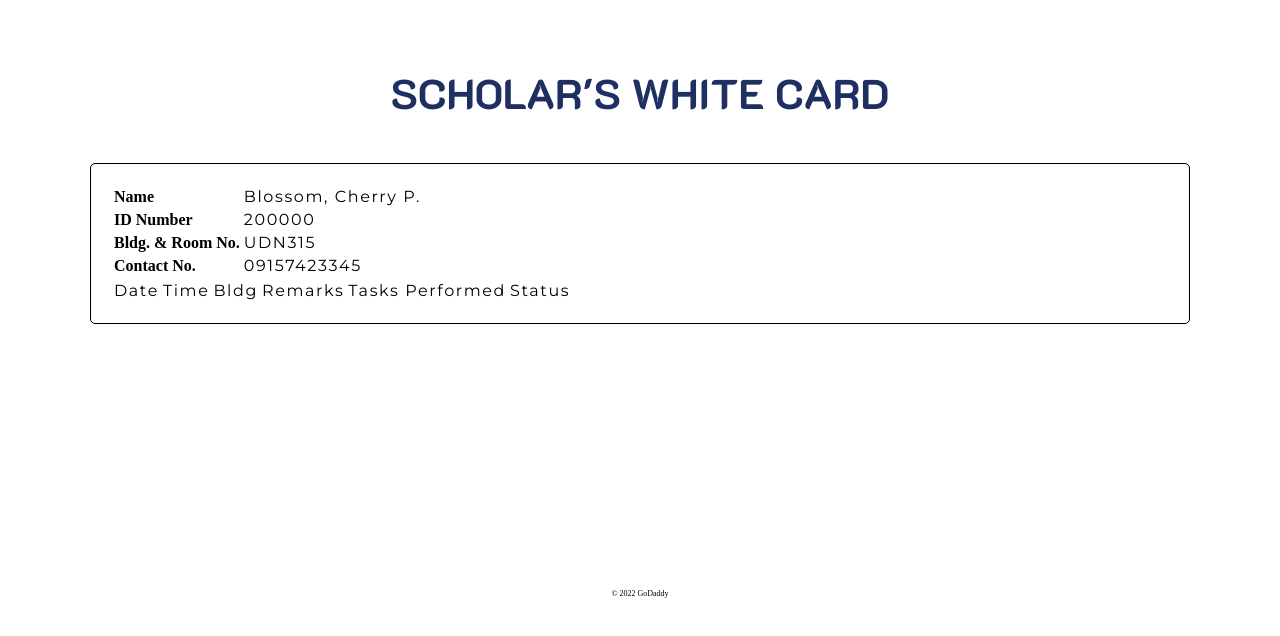
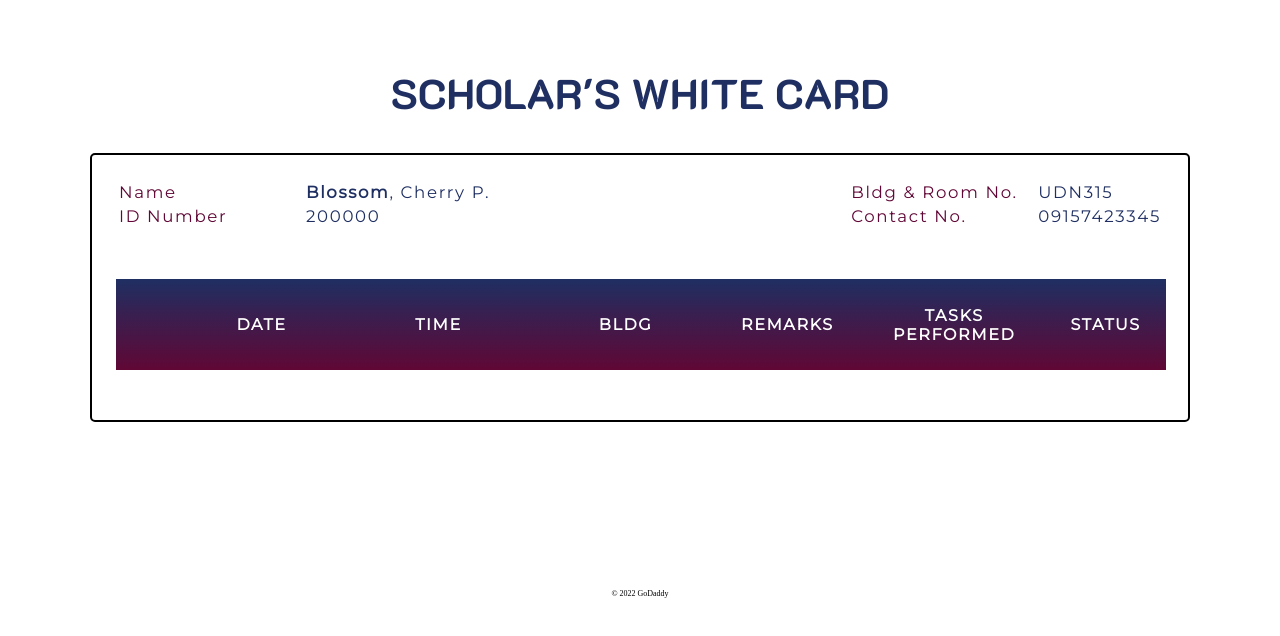
Before and after one commit to IrishMorales/dorm-service-tracker, a Django app: page /user_scholar/200000/white_card/ in a window 1280 px wide. Shown: the part 164-800 px from the top of the page. Run offline with Django 4.2, Linux system fonts and the light colour scheme; data comes from the database, SQL or seed files in the repository.

Commit message:
Modified user_scholar profile template

```diff
--- a/static/base.css
+++ b/static/base.css
@@ -54,7 +54,7 @@
 }
 
 .card {
-    border: 1px solid black;
+    border: 2px solid black;
     border-radius: 5px;
     margin: 10px;
     padding: 20px;
@@ -336,14 +343,46 @@
     padding: 0.5em 3.5em 0.5em 3.5em;
     border-radius: 0.8em;
     background: linear-gradient(90deg, #600735, #1F2F62);
+}
+
+.profile-signup a {
     color: white;
+    text-decoration: none;
+}
+.profile-signup a:visited {
+    color: white;
+    text-decoration: none;
+}
+    /* user-admin-related */
+.profile-edit-button {
+    display: flex;
+    justify-content: center;
+    margin: 3.5em 1em 1.5em 1em;
+}
+.profile-edit-button button{
+    font-family: "K2D", "sans-serif";
+    padding: 0.5em 4.5em 0.5em 4.5em;
+    border-radius: 0.8em;
+    background: linear-gradient(90deg, #600735, #1F2F62);
+    color: white;
+}
+    /* user_scholar-related */
+.dorm-assistant-kit {
+    font-family: "K2D", "sans-serif";
+    text-decoration: none;
+    margin-top: 4em;
+    padding-left: 0.8em;
+    color: #1F2F62;
+    font-size: 1.2em;
+    font-weight: 500;
+}
+.dorm-assistant-kit a:visited {
+    color:#1F2F62;
 }
 
 
-
-
 /* Scholars White Card */
-.admin-scholar-white-card {
+.scholar-white-card {
     padding: 1.5em 1.5em 1.5em 1.5em;
 }
 .white-card-details {
@@ -367,12 +406,12 @@
     padding-right: 0;
 }
 
-.admin-scholar-white-card-summary {
+.scholar-white-card-summary {
     width: 100%;
     border-collapse: collapse;
 }
 
-.admin-scholar-white-card-header {
+.scholar-white-card-header {
     display: flex;
     padding: 2vw 1.5vw 2vw 1.5vw;
     background: linear-gradient(#1F2F62, #600735);
@@ -381,7 +420,7 @@
     margin-bottom: 2vw;
 }
 
-.admin-scholar-white-card-header td {
+.scholar-white-card-header td {
     text-align: center;
     color: white;
     text-transform: capitalize;
@@ -390,63 +429,63 @@
     padding-right: 2%;
 }
 
-.admin-scholar-white-card-body {
+.scholar-white-card-body {
     display: flex;
     padding: 2vw 1vw 2vw 1vw;
     gap: 1%;
     width:96%;
 }
 
-.admin-scholar-white-card-body td{
+.scholar-white-card-body td{
     text-align: center;
     background-color: #D9D9D9;
     padding: 1.2% 2% 1.2% 2%;
 }
 
-.admin-scholar-white-card-header td:first-child {
+.scholar-white-card-header td:first-child {
     width: .5%;
 
 }
-.admin-scholar-white-card-body td:first-child{
+.scholar-white-card-body td:first-child{
     width: .5%;
     background-color: white;
     font-weight: bolder ;
 }
 
-.admin-scholar-white-card-header td:nth-child(2) {
+.scholar-white-card-header td:nth-child(2) {
     width: 10%;
 }
-.admin-scholar-white-card-body td:nth-child(2) {
+.scholar-white-card-body td:nth-child(2) {
     width: 10%;
 }
-.admin-scholar-white-card-header td:nth-child(3) {
+.scholar-white-card-header td:nth-child(3) {
     width: 15%;
 }
-.admin-scholar-white-card-body td:nth-child(3) {
+.scholar-white-card-body td:nth-child(3) {
     width: 15%;
 }
-.admin-scholar-white-card-header td:nth-child(4) {
+.scholar-white-card-header td:nth-child(4) {
     width: 12%;
 }
-.admin-scholar-white-card-body td:nth-child(4) {
+.scholar-white-card-body td:nth-child(4) {
     width: 12.3%;
 }
-.admin-scholar-white-card-header td:nth-child(5) {
+.scholar-white-card-header td:nth-child(5) {
     width: 10%;
 }
-.admin-scholar-white-card-body td:nth-child(5) {
+.scholar-white-card-body td:nth-child(5) {
     width: 10%;
 }
-.admin-scholar-white-card-header td:nth-child(6) {
+.scholar-white-card-header td:nth-child(6) {
     width: 13%;
 }
-.admin-scholar-white-card-body td:nth-child(6) {
+.scholar-white-card-body td:nth-child(6) {
     width: 13%;
 }
-.admin-scholar-white-card-header td:last-child {
+.scholar-white-card-header td:last-child {
     width: 5%;
 }
-.admin-scholar-white-card-body td:last-child {
+.scholar-white-card-body td:last-child {
     width: 5%;
 }
 
--- a/templates/scholar_white_card.html
+++ b/templates/scholar_white_card.html
@@ -16,52 +16,61 @@
 <main>
 <h2>SCHOLAR'S WHITE CARD</h2>
 
-<div class="flex-row">
-    <div class="card flex-3-2">
+<div class="card scholar-white-card">
+    <div class="white-card-details">
         <table>
-            <tr class="align-left">
-                <th>Name</th>
-                <td>{{ scholar_details.scholar_LN }}, {{ scholar_details.scholar_FN }} {{ scholar_details.scholar_MI}}. </td>
+            <tr>
+                <td>Name</td>
+                <td><span>{{ scholar_details.scholar_LN }}</span>, {{ scholar_details.scholar_FN }} {{ scholar_details.scholar_MI}}.</td>
             </tr>
-            <tr  class="align-left">
-                <th>ID Number</th>
+            <tr>
+                <td>ID Number</td>
                 <td>{{ scholar_details.scholar_id }}</td>
             </tr>
-            <tr  class="align-left">
-                <th>Bldg. & Room No.</th>
+        </table>
+        <table>
+            <tr>
+                <td>Bldg & Room No.</td>
                 <td>{{ scholar_details.room_code }}</td>
             </tr>
-            <tr  class="align-left">
-                <th>Contact No.</th>
+            <tr>
+                <td>Contact No.</td>
                 <td>{{ scholar_details.contact_no }}</td>
             </tr>
+        </table>
 
-            <table>
-                <tr>
-                    <td>Date</td>
-                    <td>Time</td>
-                    <td>Bldg</td>
-                    <td>Remarks</td>
-                    <td>Tasks Performed</td>
-                    <td>Status</td>
-                </tr>
+    </div>
+    <br>
 
-                {% for entry in service_hours %}
+        <table class="scholar-white-card-summary">
+            <tr class="scholar-white-card-header">
+                <td>&nbsp;</td>
+                <td>DATE</td>
+                <td>TIME</td>
+                <td>BLDG</td>
+                <td>REMARKS</td>
+                <td>TASKS PERFORMED</td>
+                <td>STATUS</td>
+            </tr>
+            {% for entry in servHoursListing_details %}
+            <tr class="innerCard scholar-white-card-body">
+                <td>{{ forloop.counter}}</td>
+                <td>{{ entry.serv_hours_date }}</td>
+                <td>{{ entry.serv_hours_start_time }} - {{ entry.serv_hours_end_time }}</td>
+                <td>{{ entry.serv_hours_loc }}</td>
+                <td>&nbsp;</td>
+                <td>{{ entry.serv_hours_task }}</td>
 
-                <div>
-                    <div>
-                        {{ entry.serv_hours.serv_hours_date }}
-
-                    </div>
-
-                </div>
-
-                {% endfor %}
-
-
-            </table>
+                <td>
+                    {% if entry.is_rendered == 0 %}
+                        No
+                    {% else %}
+                        Yes
+                    {% endif %}
+                </td>
+            </tr>
+            {% endfor %}
         </table>
-    </div>
 </div>
 
 </main>
```
Also changed, not shown: other parts of static/base.css (+25 -18 lines), templates/admin_scholar_profile.html (+4 -5 lines), templates/admin_scholar_whitecard.html (+4 -4 lines), templates/scholar_profile.html (+5 -5 lines).
